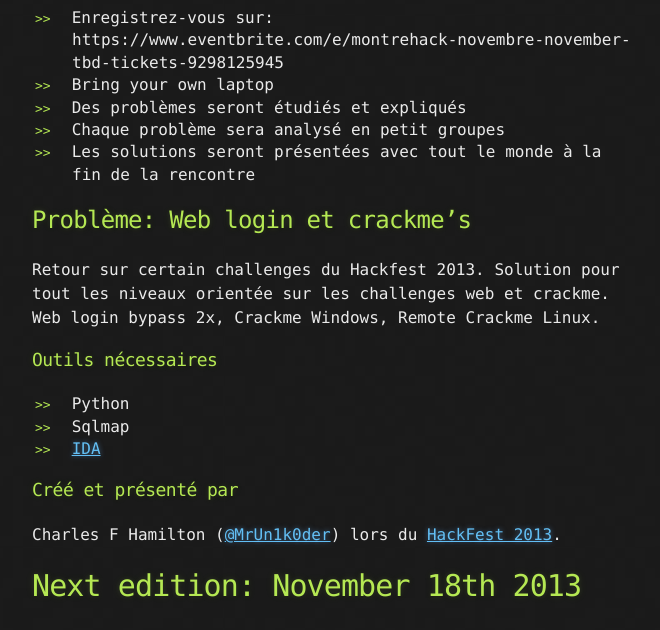
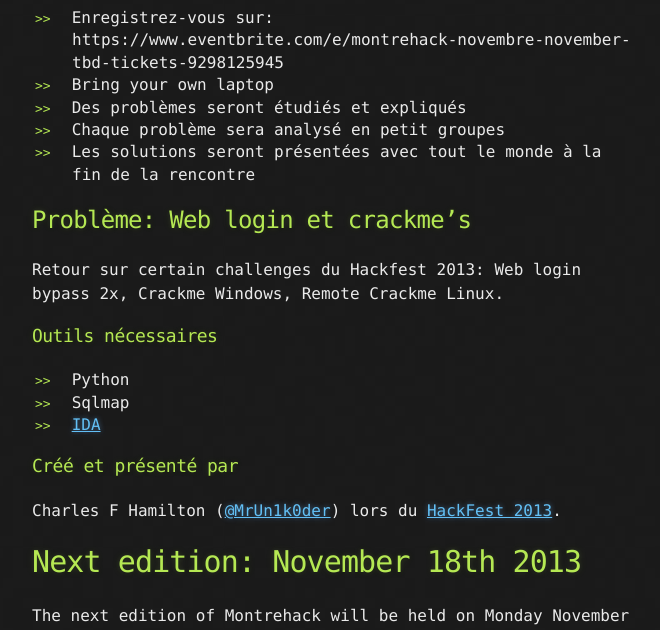
Before and after one commit to montrehack/montrehack.github.com, a Jekyll site: the page built from index.md, in a window 1280 px wide and 1400 px high, scrolled down 1049 px. Shown: the top 630 px of the window, without its empty margins (308-968 px from the left). Built offline with Jekyll 4.4.1, drawn with Linux system fonts in a browser that asks for light colours; Markdown is read by kramdown in place of the engine named in the settings; comment, search, counter and statistics services are not loaded; some of the changed text lies outside the part shown.

Commit message:
clarified description

```diff
--- a/index.md
+++ b/index.md
@@ -26,9 +26,7 @@ Lundi le 18 novembre de 18h à 21h
 
 ## Problème: Web login et crackme's
 
-Retour sur certain challenges du Hackfest 2013. Solution pour tout les niveaux
-orientée sur les challenges web et crackme. Web login bypass 2x, Crackme
-Windows, Remote Crackme Linux.
+Retour sur certain challenges du Hackfest 2013: Web login bypass 2x, Crackme Windows, Remote Crackme Linux.
 
 ### Outils nécessaires
 * Python
@@ -63,8 +61,7 @@ Monday November 18th from 6:00 to 9:00 pm
 
 ## Problem: Web login and crackme's
 
-Hackfest 2013 challenges. Solution for all levels oriented around Web and
-Crackme's. Web login bypass 2x, Crackme Windows, Remote Crackme Linux.
+Some Hackfest 2013 challenges: Web login bypass 2x, Crackme Windows and Remote Crackme Linux.
 
 ### Needed Tools
 * Python
```
